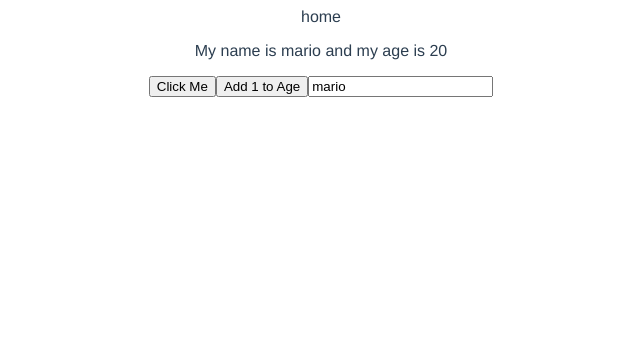
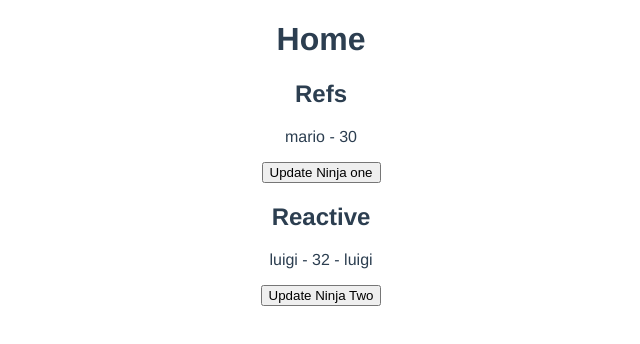
Before and after one commit to MaGo0506/Vue-Dojo-Blogs, a Vue app: page / in a window 1280 px wide. Shown: the top 344 px of the page, without its empty margins (319-959 px from the left). Built offline with nearby package versions, Linux system fonts and the light colour scheme.

Commit message:
Refs vs Reactice

```diff
--- a/src/views/Home.vue
+++ b/src/views/Home.vue
@@ -1,32 +1,37 @@
 <template>
   <div class="home">
-    home
-    <p ref="para">My name is {{ name }} and my age is {{ age }}</p>
-    <button @click="handleClick">Click Me</button>
-    <button @click="age++">Add 1 to Age</button>
-    <input type="text" v-model="name">
+    <h1>Home</h1>
+    <h2>Refs</h2>
+    <p>{{ ninjaOne.name }} - {{ ninjaOne.age }}</p>
+    <button @click="updateNinjaOne">Update Ninja one</button>
+    <h2>Reactive</h2>
+    <p>{{ ninjaTwo.name }} - {{ ninjaTwo.age }} - {{ nameTwo }}</p>
+    <button @click="updateNinjaTwo">Update Ninja Two</button>
   </div>
 </template>
 
 <script>
-import { ref } from '@vue/reactivity';
+import { ref, reactive } from '@vue/reactivity';
 
 
 export default {
   name: 'Home',
   setup() {
 
-    // const para = ref(null);
+   const ninjaOne = ref({ name: 'mario', age: 30});
+   const ninjaTwo = reactive({ name: 'luigi', age: 32});
 
-    const name = ref('mario');
-    const age = ref(20);
+   const nameOne = ref('mario');
+   const nameTwo = reactive('luigi');
 
-    const handleClick = () => {
-      name.value = 'yoshi';
-      age.value = 30
-    }
+   const updateNinjaOne = () => {
+     ninjaOne.value.age = 40;
+   }
+   const updateNinjaTwo = () => {
+     ninjaTwo.age = 40;
+   }
 
-    return { name, age, handleClick };
+    return { ninjaOne, updateNinjaOne, ninjaTwo, updateNinjaTwo, nameTwo };
   }
 }
 </script>
```
